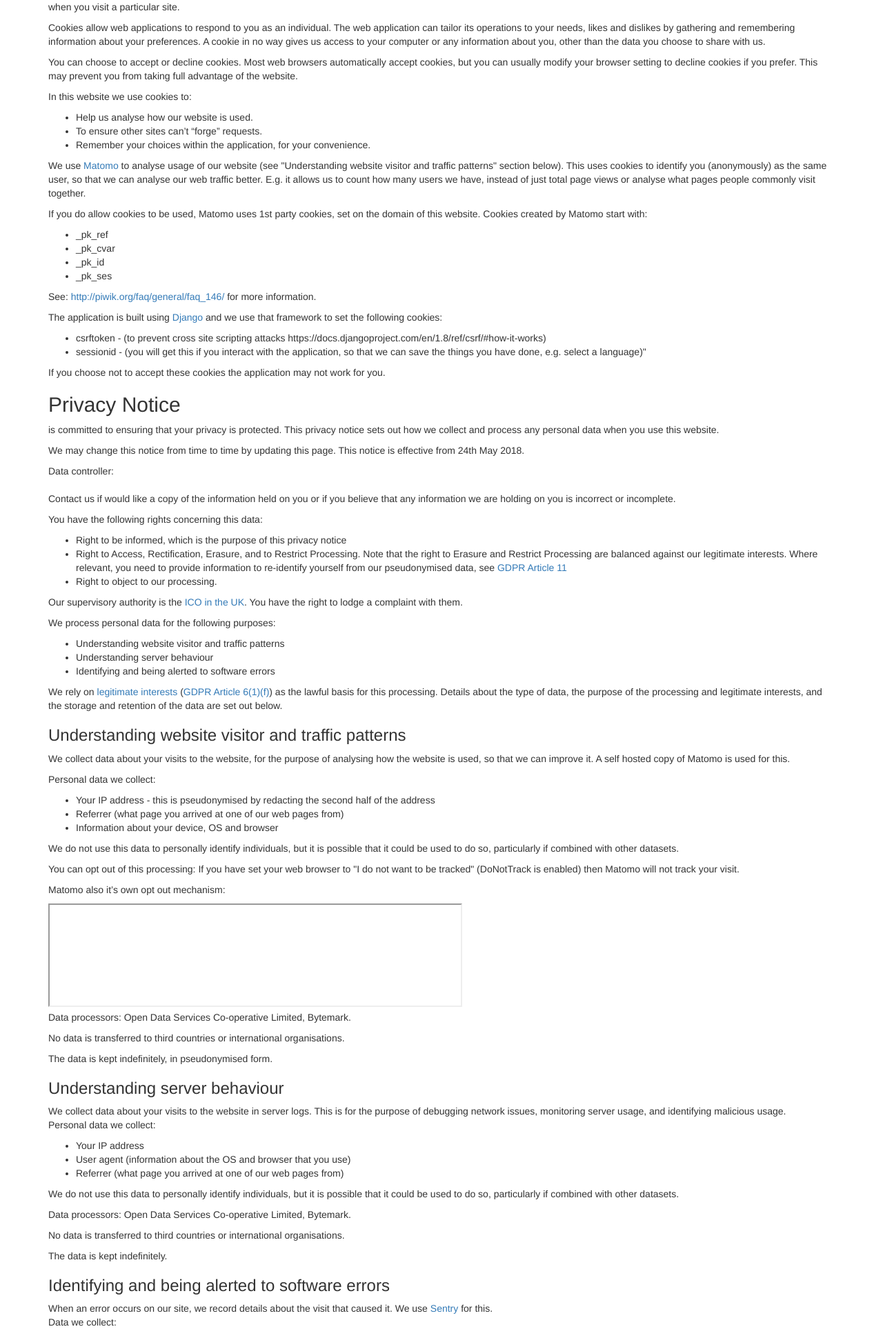
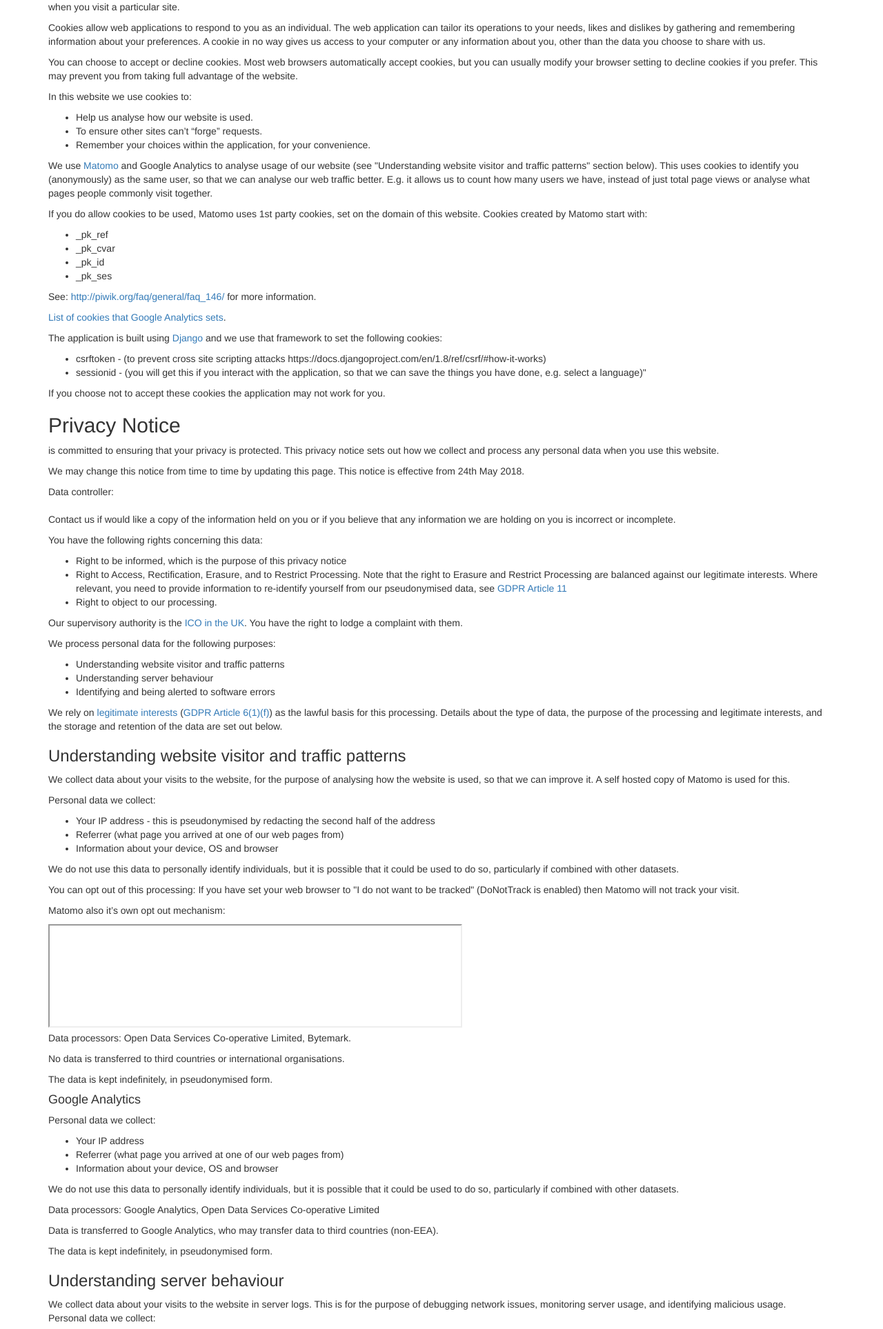
Before and after one commit to OpenDataServices/lib-cove-web, a Django app: template cove/templates/terms.html in a window 1280 px wide. Shown: the part 672-2599 px from the top of the page at 69% size. Run offline with Django 3.2, Linux system fonts and the light colour scheme; the template is opened without the code that fills it: most values are stand-ins (such as "Sample title", 1, 10 or a date in 2020); some libraries are stand-ins or nearby versions; grey boxes are pictures that could not be loaded.

Commit message:
Add Terms for Google Analytics, behind a config switch
The actual tracking code for Google Analytics is in this library (behind a config switch) so the terms and conditions should be too.

```diff
--- /dev/null
+++ b/cove/templates/terms_cookies_link_google_analytics.html
@@ -0,0 +1,3 @@
+{% if google_analytics_id %}
+    <p><a href="https://developers.google.com/analytics/devguides/collection/analyticsjs/cookie-usage">List of cookies that Google Analytics sets</a>.</p>
+{% endif %}
--- a/cove/templates/terms_cookies_links.html
+++ b/cove/templates/terms_cookies_links.html
@@ -1 +1,3 @@
 {% include "terms_cookies_link_matmo.html" %}
+
+{% include "terms_cookies_link_google_analytics.html" %}
--- a/cove/templates/terms_cookies_we_use.html
+++ b/cove/templates/terms_cookies_we_use.html
@@ -1 +1,5 @@
-<p>We use <a href="http://matomo.org">Matomo</a> to analyse usage of our website (see "Understanding website visitor and traffic patterns" section below). This uses cookies to identify you (anonymously) as the same user, so that we can analyse our web traffic better. E.g. it allows us to count how many users we have, instead of just total page views or analyse what pages people commonly visit together.</p>
+<p>
+    We use <a href="http://matomo.org">Matomo</a> {% if google_analytics_id %}and Google Analytics{% endif %} to analyse usage of our website (see "Understanding website visitor and traffic patterns" section below).
+    This uses cookies to identify you (anonymously) as the same user, so that we can analyse our web traffic better.
+    E.g. it allows us to count how many users we have, instead of just total page views or analyse what pages people commonly visit together.
+</p>
--- /dev/null
+++ b/cove/templates/terms_tracker_google_analytics.html
@@ -0,0 +1,21 @@
+{% if google_analytics_id %}
+
+    <h4>Google Analytics</h4>
+
+    <p>Personal data we collect:</p>
+
+    <ul class="simple">
+    <li>Your IP address</li>
+    <li>Referrer (what page you arrived at one of our web pages from)</li>
+    <li>Information about your device, OS and browser</li>
+    </ul>
+
+    <p>We do not use this data to personally identify individuals, but it is possible that it could be used to do so, particularly if combined with other datasets.</p>
+    <p>Data processors: Google Analytics, Open Data Services Co-operative Limited</p>
+    {% if app == 'cove_ocds' %}
+    <p>The data controller (Open Contracting Partnership) is based in the USA.</p>
+    {% endif %}
+    <p>Data is transferred to Google Analytics, who may transfer data to third countries (non-EEA).</p>
+    <p>The data is kept indefinitely, in pseudonymised form.</p>
+
+{% endif %}
--- a/cove/templates/terms_trackers.html
+++ b/cove/templates/terms_trackers.html
@@ -4,6 +4,8 @@
 
 {% include "terms_tracker_matmo.html" %}
 
+{% include "terms_tracker_google_analytics.html" %}
+
 {% include "terms_tracker_server.html" %}
 
 {% include "terms_tracker_sentry.html" %}
```
Also changed, not shown: CHANGELOG.md.
